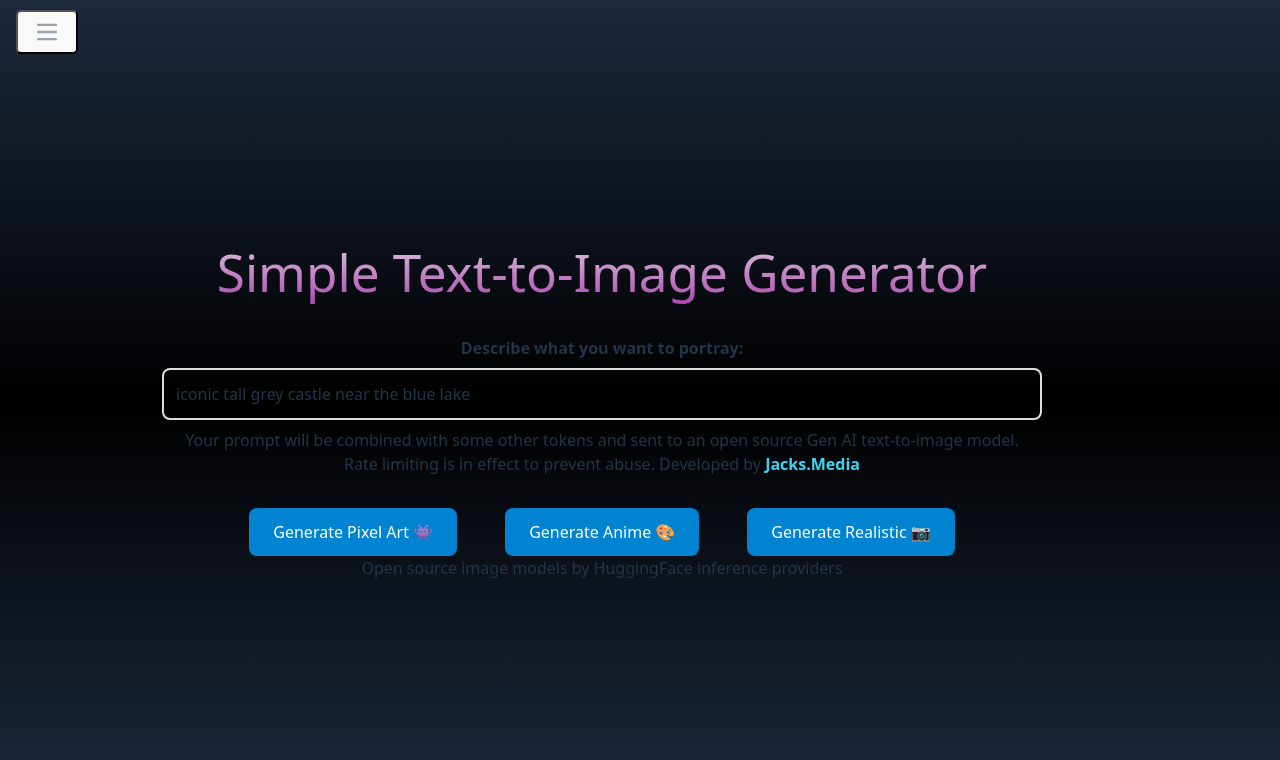
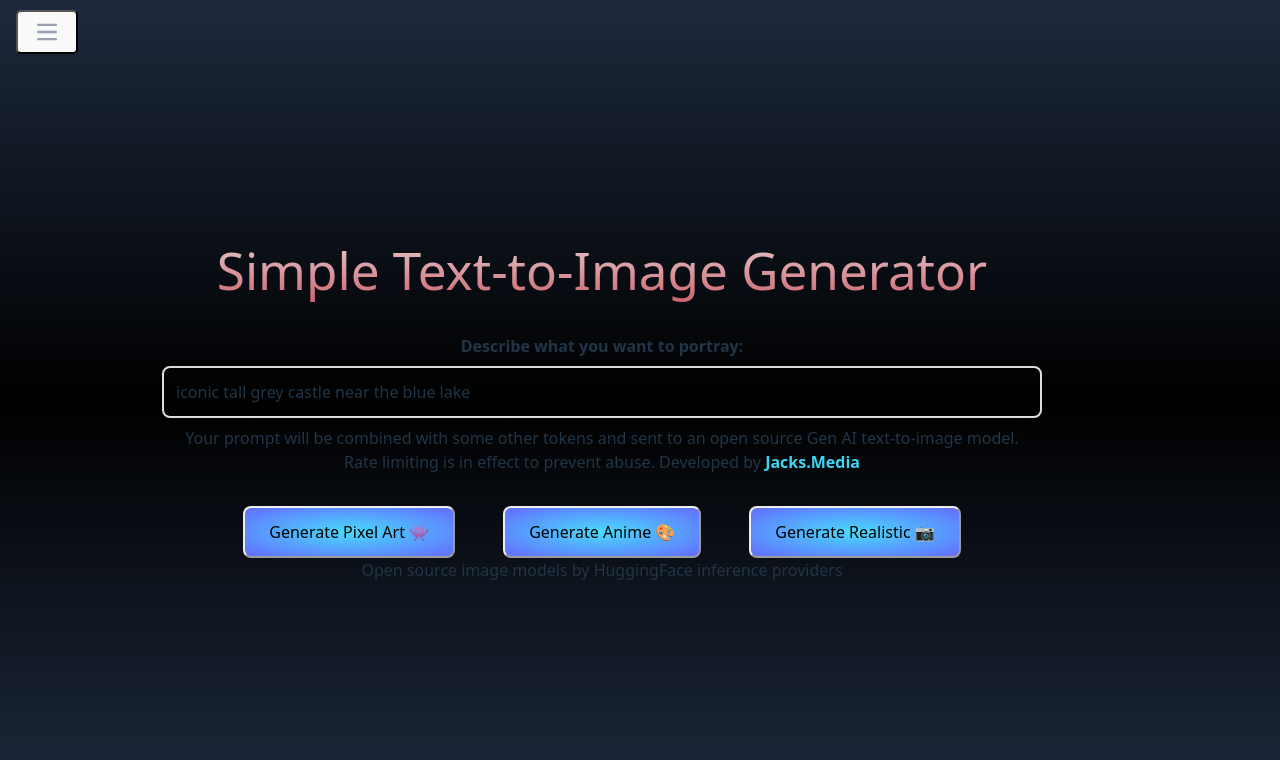
Before and after one commit to jacksmedia/j4cks-flux, a React (Vite) app in the folder webapp/client/: page / in a window 1280 px wide. Shown: the top 760 px of the page. Built offline with nearby package versions, Linux system fonts and the light colour scheme.

Commit message:
✨further improves styling on landing page

```diff
--- a/webapp/client/src/index.css
+++ b/webapp/client/src/index.css
@@ -97,13 +97,20 @@ li {
 
 
 .gradient-text {
-  background: -webkit-linear-gradient(#eee, #f3f9);
+  background: -webkit-linear-gradient(#eee, #c54451);
   -webkit-background-clip: text;
   -webkit-text-fill-color: transparent;
 }
 .s24 {
   font-size: 24px;
 }
+
+
+.llm-button {
+  background: radial-gradient(#48dbfb, #646cff);
+}
+
+
 
 
 .logo {
--- a/webapp/client/src/pages/home.tsx
+++ b/webapp/client/src/pages/home.tsx
@@ -186,12 +186,14 @@ export default function Home() {
             style={{
               padding: '0.75rem 1.5rem',
               fontSize: '1rem',
-              backgroundColor: '#0084d1',
-              color: 'white',
+              color: 'black',
               border: 'none',
               borderRadius: '8px',
-              cursor: 'pointer'
+              cursor: 'pointer',
+              borderStyle: 'outset',
+              borderWidth: '2px'
             }}
+            className="llm-button"
           >
             Generate {style.label}
           </button>
```
